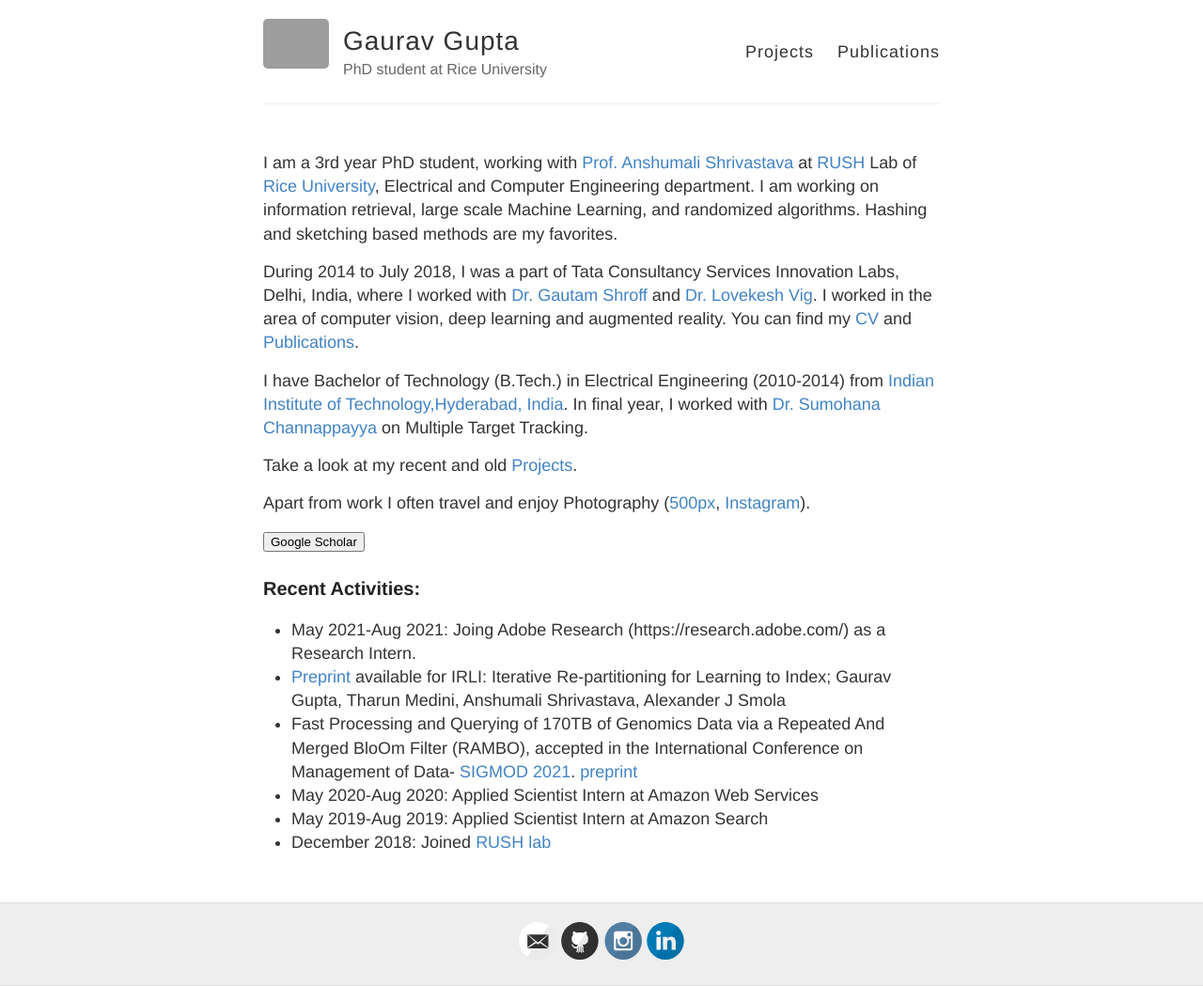
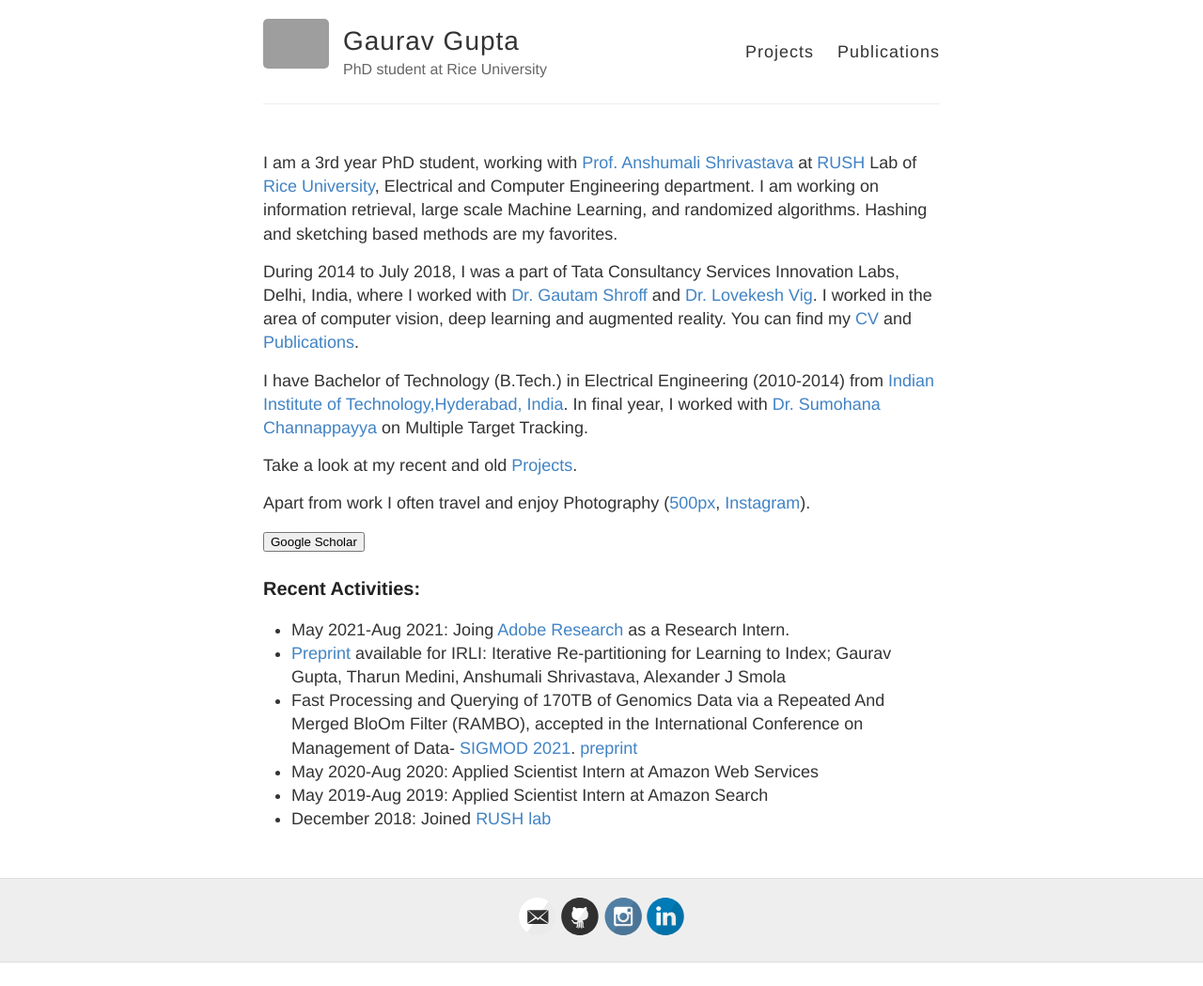
Before and after one commit to gaurav16gupta/gaurav16gupta.github.io, a Jekyll site: the page built from index.md, in a window 1280 px wide. Shown: the whole page at 94% size. Built offline with Jekyll 4.4.1, drawn with Linux system fonts in a browser that asks for light colours; after the commit the page ends 1024 px from its top, so only the background shows below that; grey boxes are pictures that could not be loaded.

Commit message:
Update index.md

```diff
--- a/index.md
+++ b/index.md
@@ -18,7 +18,7 @@ Apart from work I often travel and enjoy Photography ([500px](https://500px.com/
 </form>
 
 ### Recent Activities:
-* May 2021-Aug 2021: Joing Adobe Research (https://research.adobe.com/) as a Research Intern.
+* May 2021-Aug 2021: Joing [Adobe Research](https://research.adobe.com/) as a Research Intern.
 * [Preprint](https://arxiv.org/abs/2103.09944) available for IRLI: Iterative Re-partitioning for Learning to Index; Gaurav Gupta, Tharun Medini, Anshumali Shrivastava, Alexander J Smola
 * Fast Processing and Querying of 170TB of Genomics Data via a Repeated And Merged BloOm Filter (RAMBO), accepted in the International Conference on Management of Data- [SIGMOD 2021](https://2021.sigmod.org/). [preprint](https://arxiv.org/abs/1910.02611)
 * May 2020-Aug 2020: Applied Scientist Intern at Amazon Web Services
```
